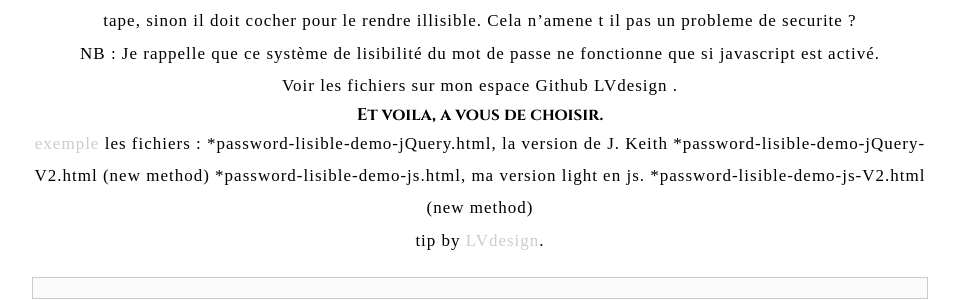
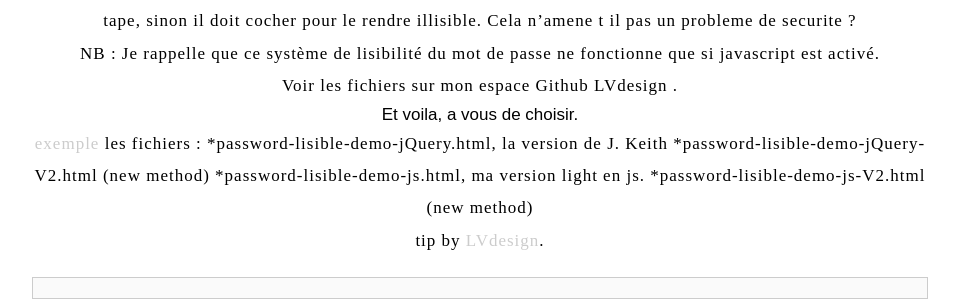
Before and after one commit to lvdesign/tips, a Jekyll site: the page built from _posts/2015-04-16-mot-de-passe-update.md, in a window 1280 px wide. Shown: the part 771-1071 px from the top of the page, without its empty margins (160-1119 px from the left). Built offline with Jekyll 4.4.1, drawn with Linux system fonts in a browser that asks for light colours; nearby versions of some CDN libraries; Markdown is read by kramdown in place of the engine named in the settings; comment, search, counter and statistics services are not loaded.

Commit message:
Typo plus Cooper

```diff
--- a/css/main.css
+++ b/css/main.css
@@ -36,6 +36,7 @@ p, li{
 pre,code{
 	font-family: 'VT323', monospace;
 }
+
 
 h1, h2{
 	font-family: 'Cinzel', serif;
@@ -89,13 +90,26 @@ h5{
 	font-style: italic;
 }
 
+/*
+font-style: normal;
+font-weight: 400;
+font-family: "cooper-black-std",sans-serif;
+*/
 h6{
+	font-family: "cooper-black-std",sans-serif;
+	font-weight: 400;
+	font-size: 17px;
+	font-size: 1.7rem;
+}
+
+
+/*h6{
 	font-family: 'Cinzel', serif;
 	font-weight: 700;
 	font-size: 17px;
 	font-size: 1.7rem;
 }
-
+*/
 p{
 	line-height: 1.9;
 }
```
